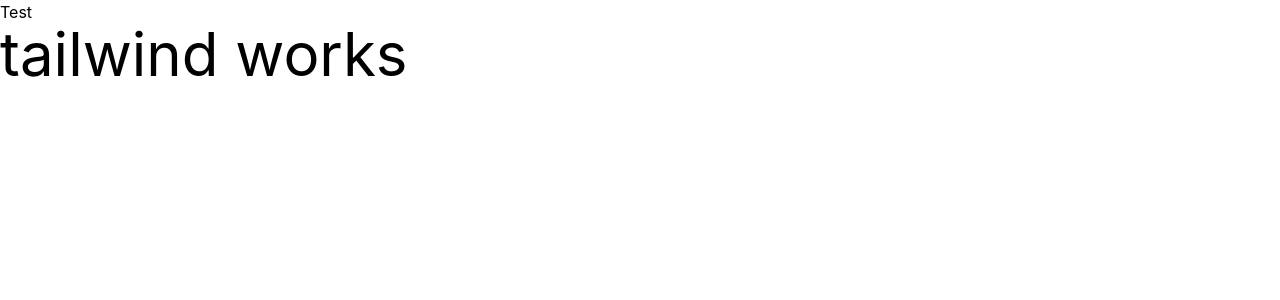
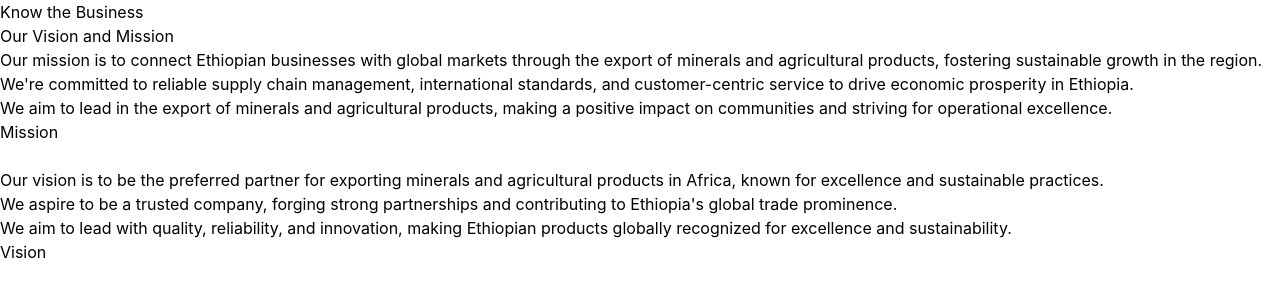
Before and after one commit to Upsurge-Tech/africa_business_group, a Next.js app: page /our-mission-and-vision in a window 1280 px wide. Shown: the top 300 px of the page. Built offline with nearby package versions, Linux system fonts and the light colour scheme.

Commit message:
copy all text from figma

```diff
--- a/src/pages/our-mission-and-vision/index.js
+++ b/src/pages/our-mission-and-vision/index.js
@@ -1,8 +1,48 @@
 export default function OurMissionAndVision() {
   return (
     <div>
-      <p>Test</p>
-      <p className="text-6xl"> tailwind works</p>
+      <p>Know the Business</p>
+      <h2>Our Vision and Mission</h2>
+      <Mission />
+      <br />
+      <Vision />
     </div>
   )
 }
+
+function Mission() {
+  const missions = [
+    'Our mission is to connect Ethiopian businesses with global markets through the export of minerals and agricultural products, fostering sustainable growth in the region.',
+    "We're committed to reliable supply chain management, international standards, and customer-centric service to drive economic prosperity in Ethiopia.",
+    'We aim to lead in the export of minerals and agricultural products, making a positive impact on communities and striving for operational excellence.',
+  ]
+
+  return (
+    <div>
+      <ul>
+        {missions.map((mission) => (
+          <li key={mission}>{mission}</li>
+        ))}
+      </ul>
+      <p>Mission</p>
+    </div>
+  )
+}
+
+function Vision() {
+  const visions = [
+    'Our vision is to be the preferred partner for exporting minerals and agricultural products in Africa, known for excellence and sustainable practices.',
+    "We aspire to be a trusted company, forging strong partnerships and contributing to Ethiopia's global trade prominence.",
+    'We aim to lead with quality, reliability, and innovation, making Ethiopian products globally recognized for excellence and sustainability.',
+  ]
+  return (
+    <div>
+      <ul>
+        {visions.map((vision) => (
+          <li key={vision}>{vision}</li>
+        ))}
+      </ul>
+      <p>Vision</p>
+    </div>
+  )
+}
```
